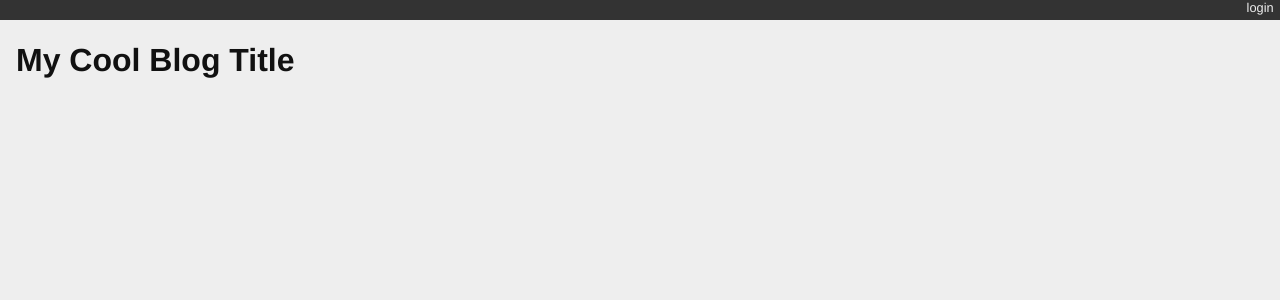
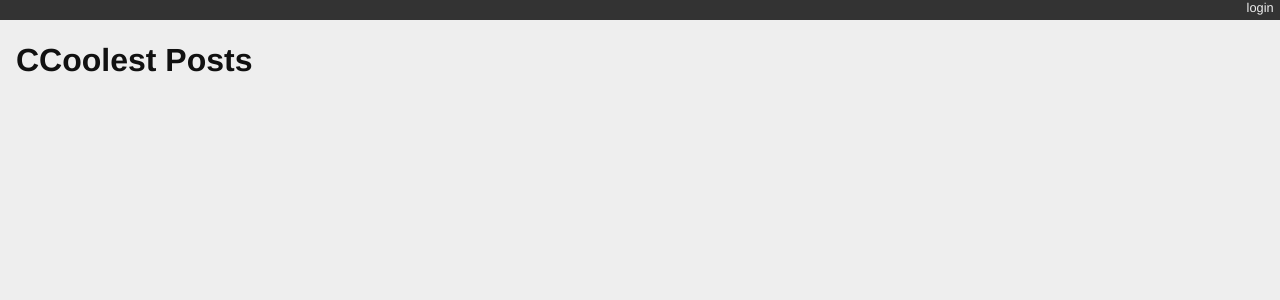
Before and after one commit to mxlarkin/django-blog, a Django app: page / in a window 1280 px wide. Shown: the top 300 px of the page. Run offline with Django 3.2, Linux system fonts and the light colour scheme; data that the repository does not hold is empty.

Commit message:
Change Title.

```diff
--- a/blogging/templates/blogging/list.html
+++ b/blogging/templates/blogging/list.html
@@ -1,5 +1,5 @@
 {% extends "base.html" %}{% block content %}
-  <h1>My Cool Blog Title</h1>
+  <h1>CCoolest Posts</h1>
   {% comment %} here is where the query happens {% endcomment %}
   {% for post in post_list %}
   <div class="post">
--- a/blogging/tests.py
+++ b/blogging/tests.py
@@ -54,7 +54,7 @@ class FrontEndTestCase(TestCase):
         resp = self.client.get("/")
         # the content of the rendered response is always a bytestring
         resp_text = resp.content.decode(resp.charset)
-        self.assertTrue("My Cool Blog Title" in resp_text)
+        self.assertTrue("Coolest Posts" in resp_text)
         for count in range(1, 11):
             title = "Post %d Title" % count
             if count < 6:
```
